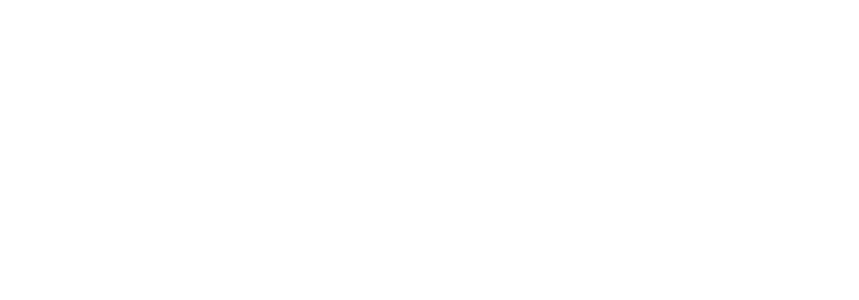
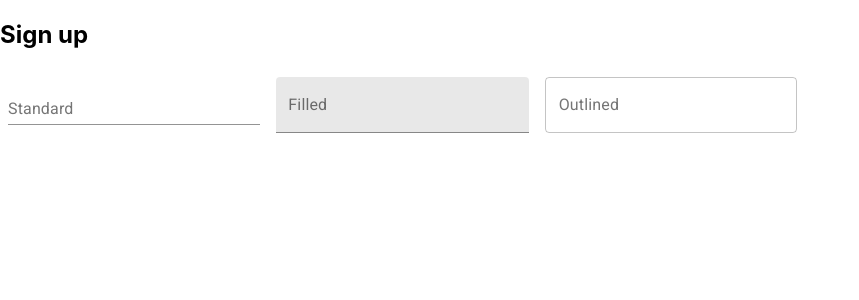
Before and after one commit to hamadagh/Real-time-chat-app, a React (Create React App) app in the folder frontend/: page /SignIn in a window 1280 px wide. Shown: the top 300 px of the page, without its empty margins (0-859 px from the left). Built offline with nearby package versions, Linux system fonts and the light colour scheme.

Commit message:
adding react-router-dom

```diff
--- a/frontend/package.json
+++ b/frontend/package.json
@@ -10,6 +10,7 @@
     "@testing-library/user-event": "^7.2.1",
     "react": "^16.13.1",
     "react-dom": "^16.13.1",
+    "react-router-dom": "^5.2.0",
     "react-scripts": "3.4.1"
   },
   "scripts": {
--- a/frontend/src/App.js
+++ b/frontend/src/App.js
@@ -1,11 +1,15 @@
-import React from 'react';
-import './App.css';
+import React from "react";
+import { BrowserRouter, Switch, Route } from "react-router-dom";
+import AuthPage from "./pages/auth/AuthPage";
+import "./App.css";
 
 function App() {
   return (
-    <div className="App">
-
-    </div>
+    <BrowserRouter>
+      <Switch>
+        <Route path="/SignIn" component={AuthPage} />
+      </Switch>
+    </BrowserRouter>
   );
 }
 
--- a/frontend/src/pages/auth/AuthPage.js
+++ b/frontend/src/pages/auth/AuthPage.js
@@ -1,11 +1,14 @@
-import React from 'react'
+import React from "react";
+import SignUp from "./SignUp";
 
 function AuthPage() {
-    return (
-        <div>
-
-        </div>
-    )
+  return (
+    <div>
+      <div>
+        <SignUp />
+      </div>
+    </div>
+  );
 }
 
-export default AuthPage
+export default AuthPage;
--- a/frontend/src/pages/auth/SignUp.js
+++ b/frontend/src/pages/auth/SignUp.js
@@ -1,11 +1,29 @@
-import React from 'react'
+import React from "react";
+import { makeStyles } from "@material-ui/core/styles";
+import TextField from "@material-ui/core/TextField";
+
+const useStyles = makeStyles((theme) => ({
+  root: {
+    "& > *": {
+      margin: theme.spacing(1),
+      width: "25ch",
+    },
+  },
+}));
 
 function SignUp() {
-    return (
-        <div>
+  const classes = useStyles();
 
-        </div>
-    )
+  return (
+    <div>
+      <h2>Sign up</h2>
+      <form className={classes.root} noValidate autoComplete="off">
+        <TextField id="standard-basic" label="Standard" />
+        <TextField id="filled-basic" label="Filled" variant="filled" />
+        <TextField id="outlined-basic" label="Outlined" variant="outlined" />
+      </form>
+    </div>
+  );
 }
 
-export default SignUp
+export default SignUp;
```
Also changed, not shown: 1 other file (tests, documents, lock files or other folders).
